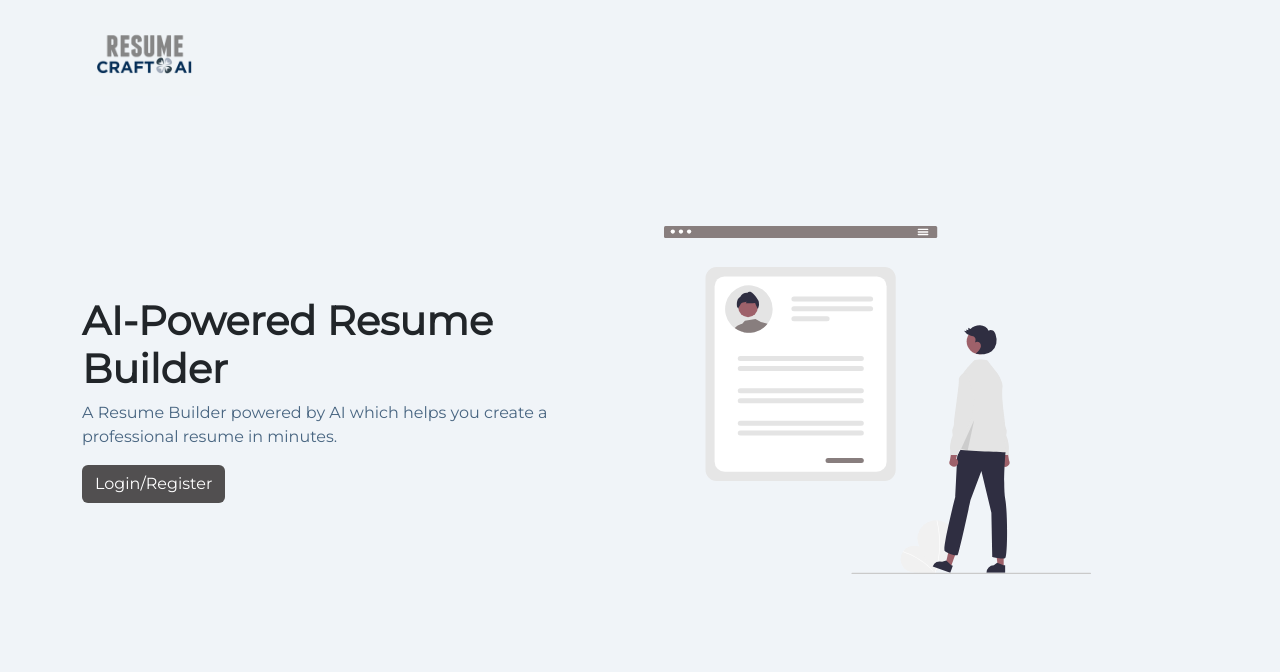
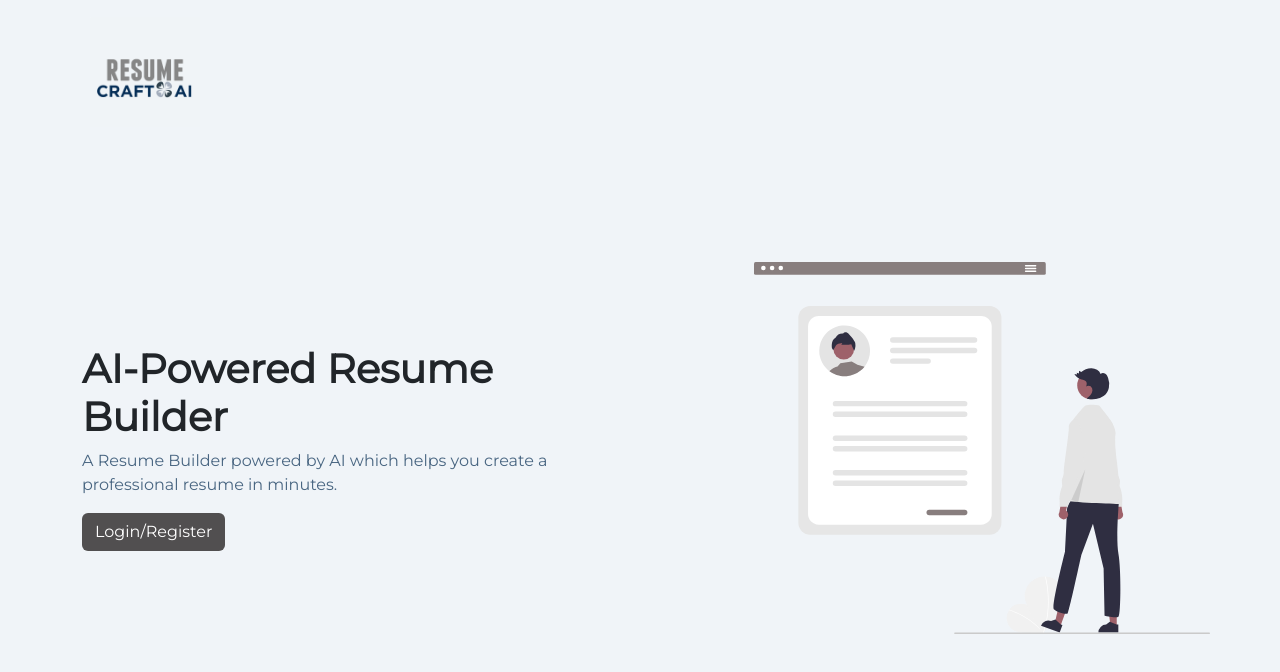
Before and after one commit to thomastepi/resume-craft, a React (Create React App) app: page /landing in a window 1280 px wide. Shown: the top 672 px of the page. Built offline with nearby package versions, Linux system fonts and the light colour scheme.

Commit message:
restyle landing

```diff
--- a/src/assets/wrapper/LandingPage.js
+++ b/src/assets/wrapper/LandingPage.js
@@ -5,8 +5,7 @@ const Wrapper = styled.main`
     width: 86%;
     max-width: var(--max-width);
     margin: 0 auto;
-    /* height: var(--nav-height); */
-    height: 6rem;
+    height: 9rem;
     display: flex;
     align-items: center;
     overflow: hidden;
@@ -20,10 +19,13 @@ const Wrapper = styled.main`
     display: grid;
     align-items: center;
     margin-top: -3rem;
+    position: relative;
   }
   .page img {
-    width: 80%;
-    height: auto;
+    width: 40%;
+    height: 100%;
+    position: absolute;
+    right: 0;
   }
   h1 {
     font-weight: 700;
--- a/src/pages/Login.js
+++ b/src/pages/Login.js
@@ -45,7 +45,6 @@ function Login() {
     if (user) {
       setTimeout(() => {
         navigate("/home");
-        // message.success({ content: `Welcome ${user.firstName}`, duration: 4 });
       }, 2000);
     }
   });
```
